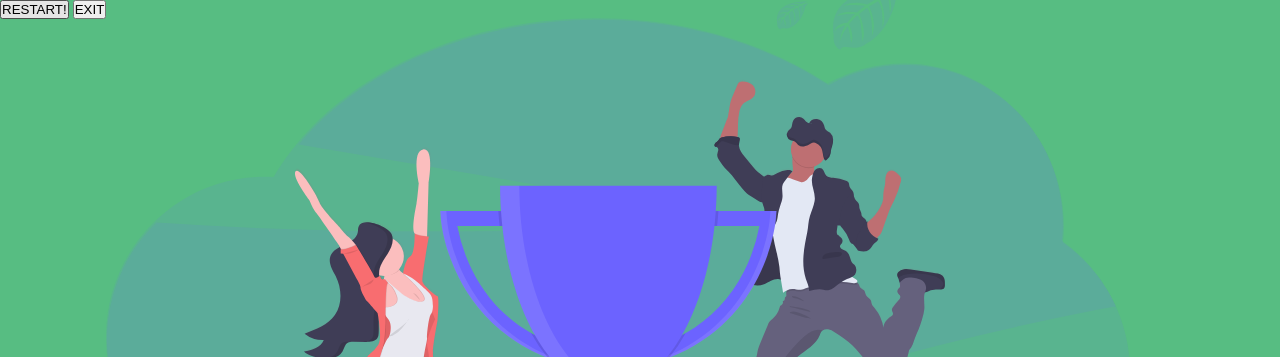
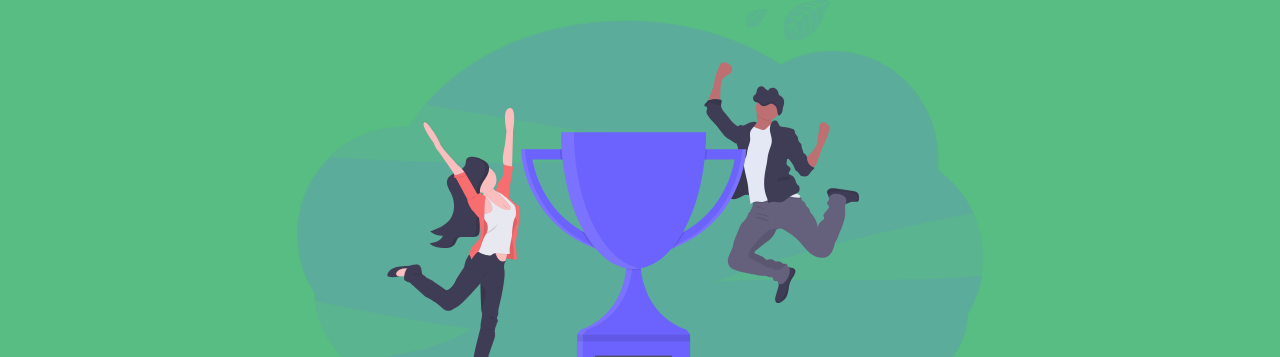
Before and after one commit to mariosknl/tic_tac_toe_javascript, a plain HTML site: page index.html in a window 1280 px wide. Shown: the top 357 px of the page. Drawn offline with Linux system fonts and the light colour scheme.

Commit message:
add stylings to winners page

```diff
--- a/index.html
+++ b/index.html
@@ -36,10 +36,21 @@
       </div>
     </form>
     <div class="winning-message active" id="winningMessage">
-      <button id="restartButton">RESTART!</button>
-      <button id="exitButton">EXIT</button>
-      <img  src="./images/undraw_winners_ao2o.svg">
-      <h1 class="winner">Winner!</h1>
+      <div class="container">
+        <div class="btn-container">
+          <button id="restartButton">RESTART!</button>
+        </div>
+        <div class="img-container">
+          <img src="./images/undraw_winners_ao2o.svg" />
+          <div class="winners">
+            <h1 class="message">Winner!</h1>
+            <h6>Congratulations Player something</h6>
+          </div>
+        </div>
+        <div class="btn-container">
+          <button id="exitButton">EXIT</button>
+        </div>
+      </div>
     </div>
     <script src="./js/main.js" type="module"></script>
   </body>
--- a/style.css
+++ b/style.css
@@ -127,7 +127,7 @@ div.active {
 .cell.x::after,
 .board.x .cell:not(.x):not(.circle):hover::before,
 .board.x .cell:not(.x):not(.circle):hover::after {
-  content: '';
+  content: "";
   width: calc(var(--mark-size) * 0.15);
   position: absolute;
   height: var(--mark-size);
@@ -147,7 +147,7 @@ div.active {
 .cell.circle::after,
 .board.circle .cell:not(.x):not(.circle):hover::before,
 .board.circle .cell:not(.x):not(.circle):hover::after {
-  content: '';
+  content: "";
   position: absolute;
   border-radius: 50%;
 }
@@ -173,18 +173,66 @@ div.active {
 }
 
 .winning-message img {
-  position: absolute;
+  /* position: absolute;
   width: 80%;
   height: 90%;
-  top: -10%;
+  top: -10%; */
+  width: 100%;
+  height: 71%;
 }
 
 .winner {
   position: absolute;
   top: 60%;
   left: 50%;
-  font-size: 5rem;
   transform: translate(-50%, -50%);
+  display: flex;
+  flex-direction: column;
+  justify-content: flex-start;
+  align-items: center;
+  height: 30%;
+}
+
+.winner .message {
+  font-size: 4rem;
+}
+
+.container {
+  height: 100vh;
+  width: 100%;
+  display: flex;
+  padding: 0 10rem;
+}
+
+.img-container {
+  width: 100%;
+  display: flex;
+  flex-direction: column;
+  /* justify-content: center; */
+  /* align-content: center; */
+  align-items: center;
+}
+
+.winners {
+  height: 100%;
+  width: 100%;
+  /* text-align: center; */
+  display: flex;
+  /* justify-content: center; */
+  align-items: center;
+  flex-direction: column;
+}
+
+.btn-container {
+  height: 100%;
+  display: flex;
+  align-items: center;
+  width: 20%;
+}
+
+.btn-container button {
+  height: 10%;
+  width: 100%;
 }
 
 @keyframes shake {
```
